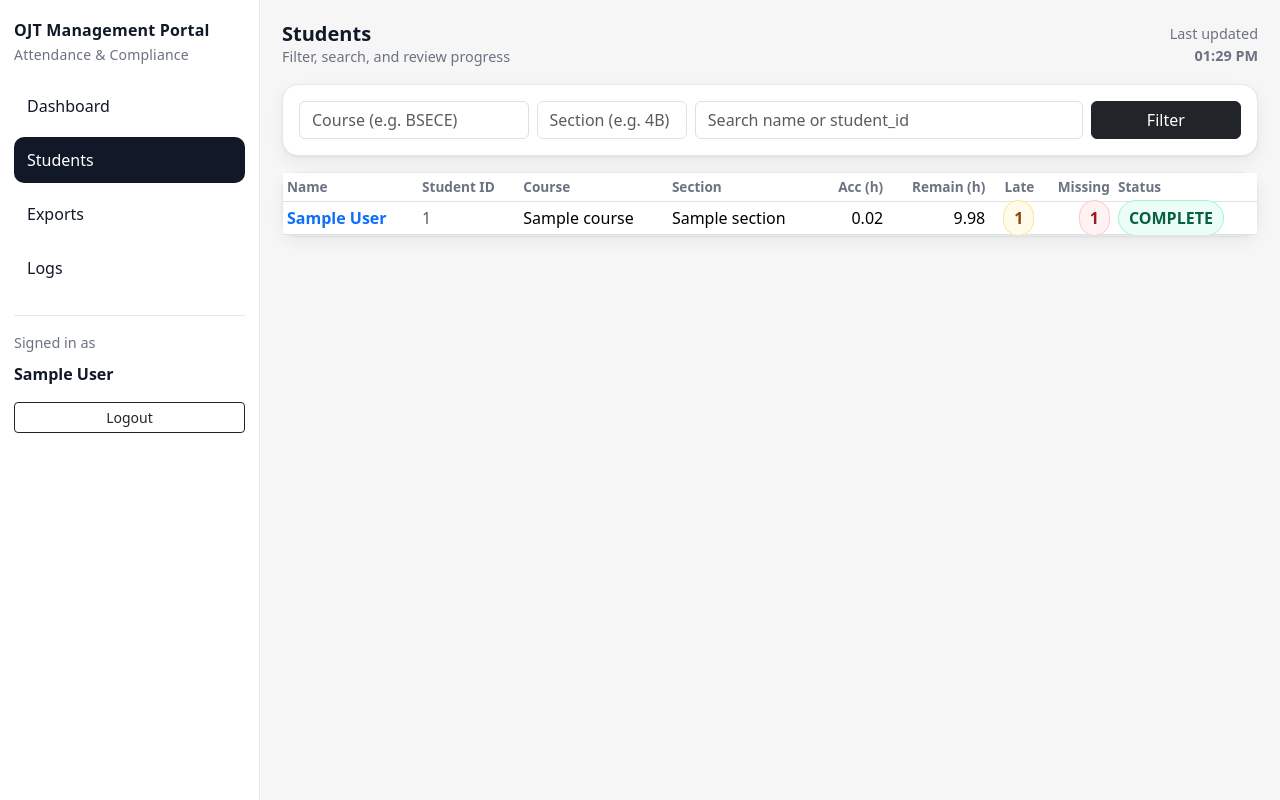
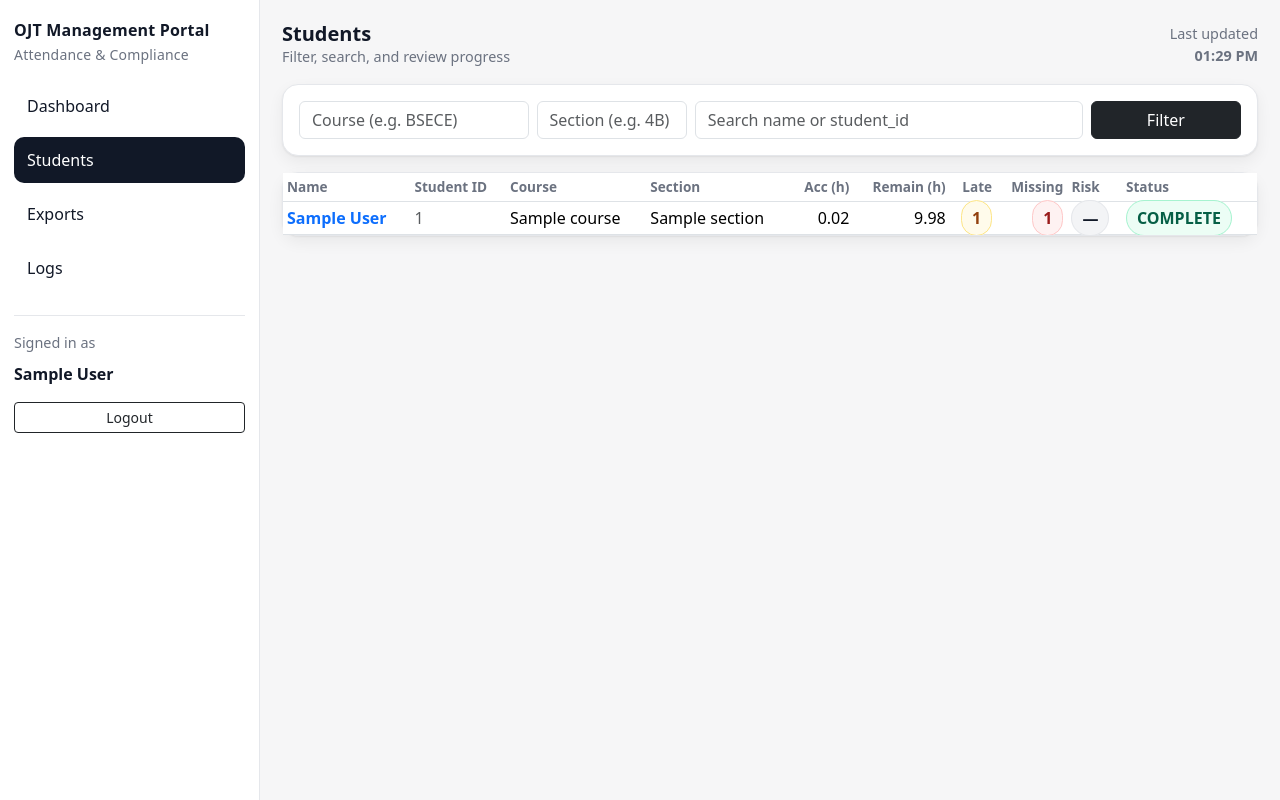
Before and after one commit to YuriBeginner/messenger-dtr, a Flask app: page /admin/students in a window 1280 px wide. Run offline with Flask 3, Linux system fonts and the light colour scheme; the visitor is signed in with stand-in values (Sample User, id 1); a database or web service that is not in the repository returns one stand-in record (values such as "Sample title"); some libraries are stand-ins or nearby versions.

Commit message:
Update students.html

```diff
--- a/templates/admin/students.html
+++ b/templates/admin/students.html
@@ -31,6 +31,7 @@
           <th class="text-end">Remain (h)</th>
           <th class="text-end">Late</th>
           <th class="text-end">Missing</th>
+          <th>Risk</th>
           <th>Status</th>
         </tr>
       </thead>
@@ -61,6 +62,20 @@
           </td>
 
           <td>
+            {% if s.risk_level == 'HIGH' %}
+              <span class="badge-soft b-red">HIGH</span>
+            {% elif s.risk_level == 'MED' %}
+              <span class="badge-soft b-yellow">MED</span>
+            {% elif s.risk_level == 'LOW' %}
+              <span class="badge-soft b-green">LOW</span>
+            {% elif s.risk_level == 'COMPLETE' %}
+              <span class="badge-soft b-green">COMPLETE</span>
+            {% else %}
+              <span class="badge-soft b-gray">—</span>
+            {% endif %}
+          </td>
+
+          <td>
             {% if s.completion_status == 'COMPLETE' %}
               <span class="badge-soft b-green">COMPLETE</span>
             {% else %}
```
